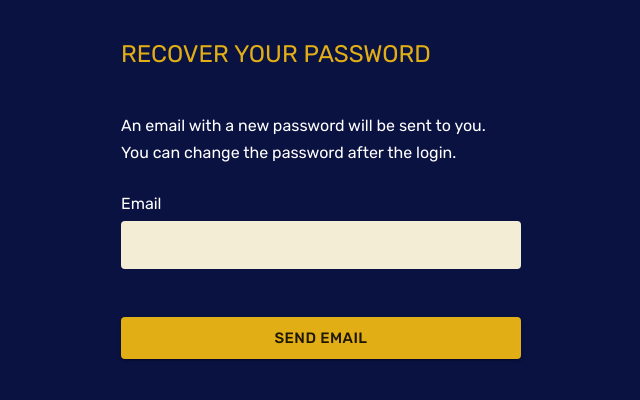
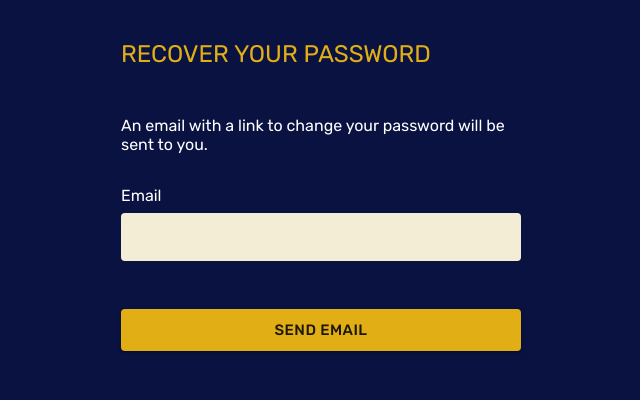
Before and after one commit to marciorasf/hippocards-web, a React (Create React App) app: page /forgot-password in a window 1280 px wide. Shown: the top 400 px of the page, without its empty margins (319-959 px from the left). Built offline with nearby package versions, Linux system fonts and the light colour scheme.

Commit message:
change behavior of forgot password page

```diff
--- a/src/pages/ForgotPassword/index.tsx
+++ b/src/pages/ForgotPassword/index.tsx
@@ -1,5 +1,4 @@
 import React, { useState, ChangeEvent, FormEvent } from "react";
-import { useHistory } from "react-router-dom";
 
 import { Button } from "@material-ui/core";
 
@@ -16,7 +15,6 @@ const ERRORS = {
 };
 
 export default function ForgotPassword() {
-  const history = useHistory();
   const [email, setEmail] = useState("");
   const [submitDisabled, setSubmitDisabled] = useState(false);
 
@@ -30,12 +28,8 @@ export default function ForgotPassword() {
     setSubmitDisabled(true);
 
     try {
-      await api.get("/recover-password", { params: { email } });
-      Notify.success("Email sent! You will be redirected to the login page.");
-
-      setTimeout(() => {
-        history.push("/login");
-      }, 3000);
+      await api.get("/forgot-password", { params: { email } });
+      Notify.success("Email sent!");
     } catch (error) {
       const errorCode = error?.response?.data?.message as "USER_NOT_FOUND";
       const errorMessage = ERRORS[errorCode];
@@ -53,9 +47,7 @@ export default function ForgotPassword() {
         <Divider height="3rem" />
 
         <Description>
-          An email with a new password will be sent to you.
-          <Divider height="0.5rem" />
-          You can change the password after the login.
+          An email with a link to change your password will be sent to you.
         </Description>
 
         <Divider height="2.0rem" />
@@ -66,6 +58,7 @@ export default function ForgotPassword() {
             label="Email"
             type="email"
             required
+            value={email}
             onChange={handleEmailChange}
           />
 
```
